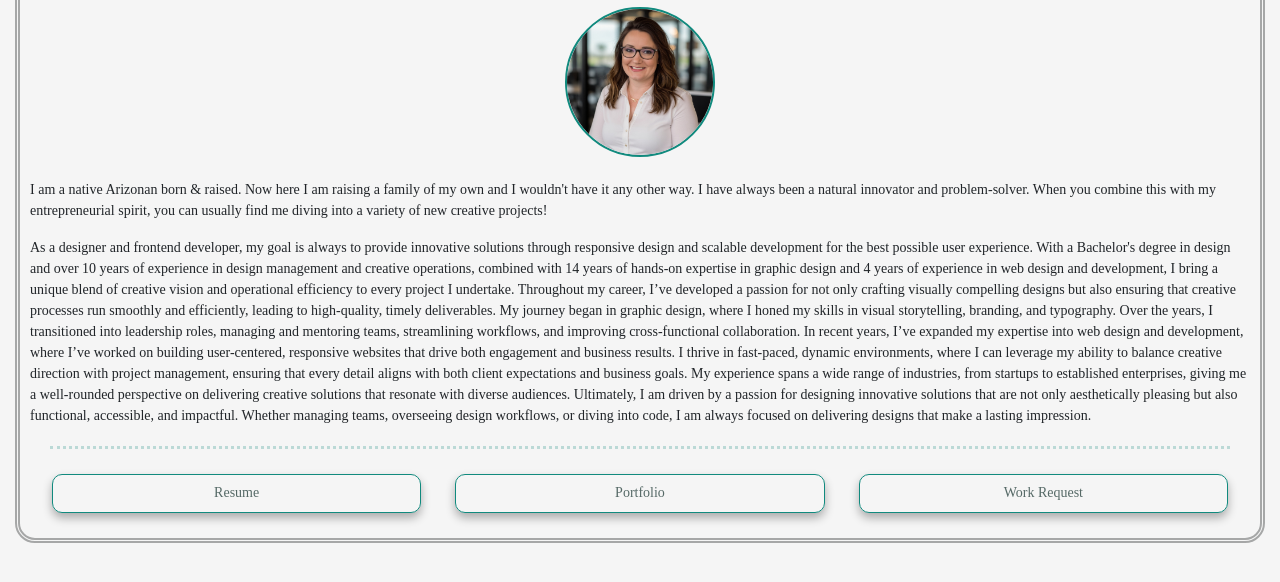
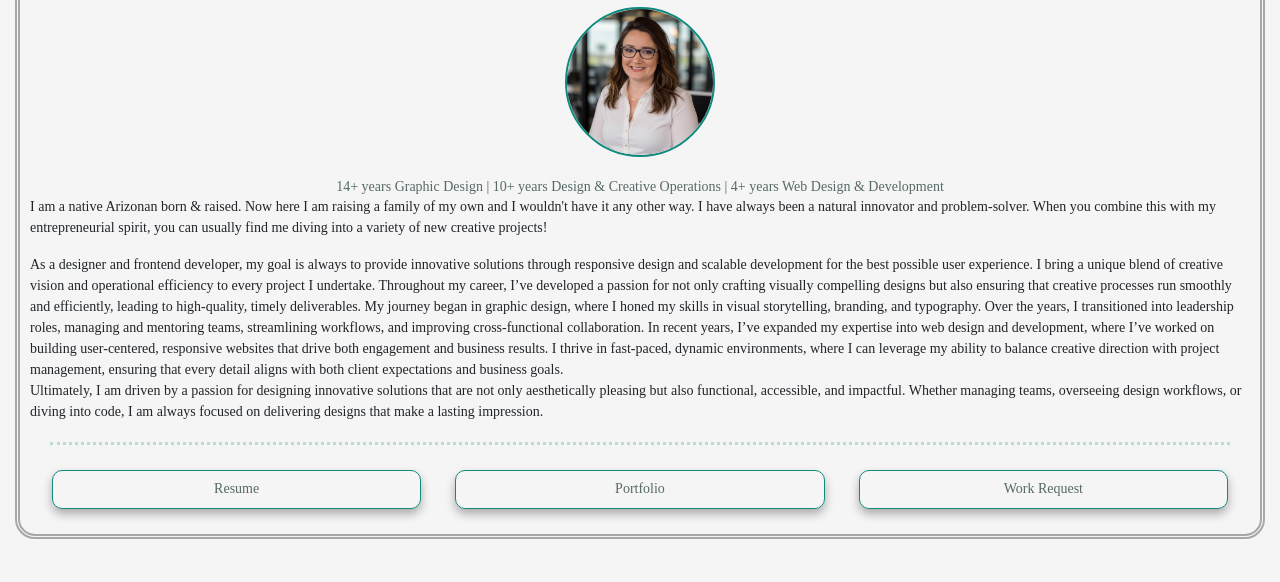
Before and after one commit to BonnieJeanAZ/Portfolio-Project, a plain HTML site: page about.html in a window 1280 px wide. Shown: the part 166-748 px from the top of the page. Drawn offline with nearby package versions, Linux system fonts and the light colour scheme; a web font is replaced by a local one.

Commit message:
adjusted About Me

```diff
--- a/about.html
+++ b/about.html
@@ -101,6 +101,7 @@
         <img src="images/Bonnie1.jpeg" id="portfolio-img" />
       </div>
       <div class="mt-4" id="about-me">
+        <h3>14+ years Graphic Design | 10+ years Design & Creative Operations | 4+ years Web Design & Development</h3>
         <p>
           I am a native Arizonan born & raised. Now here I am raising a family
           of my own and I wouldn't have it any other way. I have always been a
@@ -108,14 +109,11 @@
           entrepreneurial spirit, you can usually find me diving into a variety
           of new creative projects!
         </p>
+
         <p>
           As a designer and frontend developer, my goal is always to provide
           innovative solutions through responsive design and scalable
-          development for the best possible user experience. With a Bachelor's
-          degree in design and over 10 years of experience in design management
-          and creative operations, combined with 14 years of hands-on expertise
-          in graphic design and 4 years of experience in web design and
-          development, I bring a unique blend of creative vision and operational
+          development for the best possible user experience. I bring a unique blend of creative vision and operational
           efficiency to every project I undertake. Throughout my career, I’ve
           developed a passion for not only crafting visually compelling designs
           but also ensuring that creative processes run smoothly and
@@ -129,10 +127,7 @@
           drive both engagement and business results. I thrive in fast-paced,
           dynamic environments, where I can leverage my ability to balance
           creative direction with project management, ensuring that every detail
-          aligns with both client expectations and business goals. My experience
-          spans a wide range of industries, from startups to established
-          enterprises, giving me a well-rounded perspective on delivering
-          creative solutions that resonate with diverse audiences. Ultimately, I
+          aligns with both client expectations and business goals. </br> Ultimately, I
           am driven by a passion for designing innovative solutions that are not
           only aesthetically pleasing but also functional, accessible, and
           impactful. Whether managing teams, overseeing design workflows, or
```
